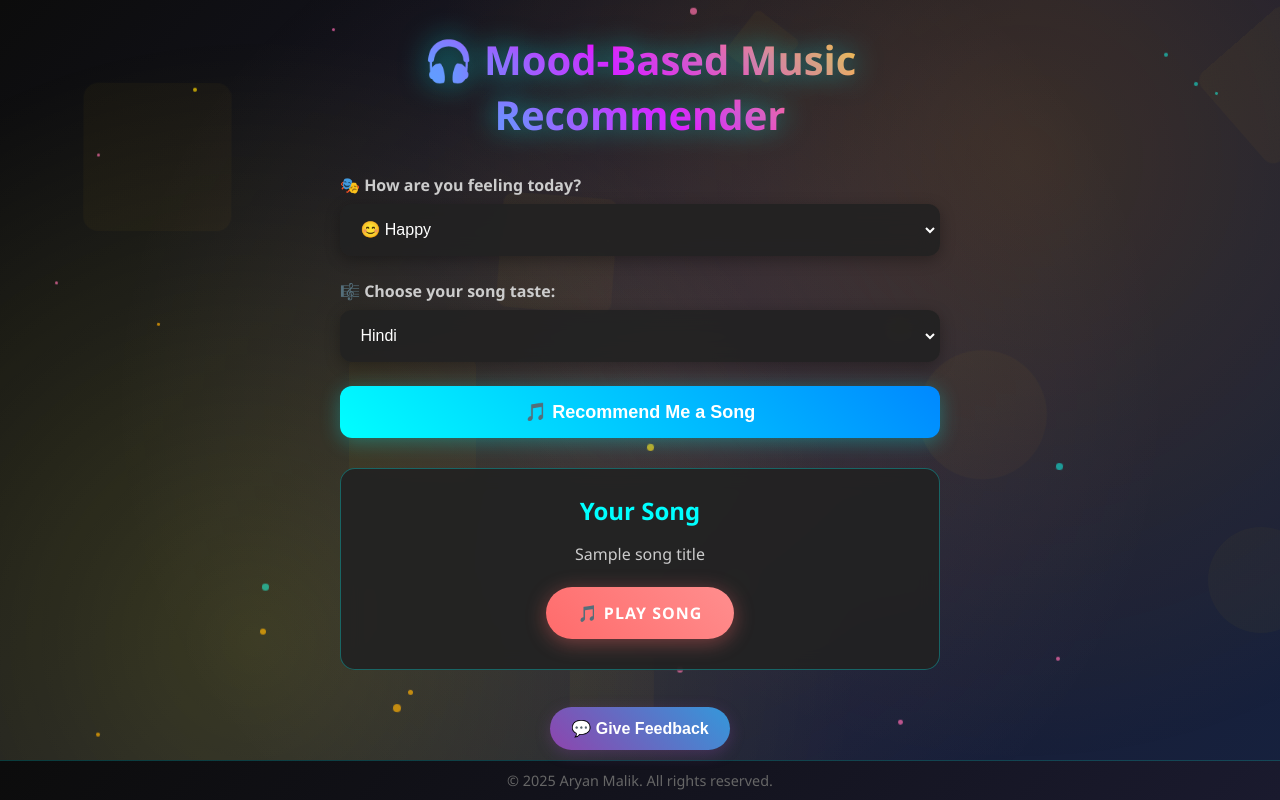
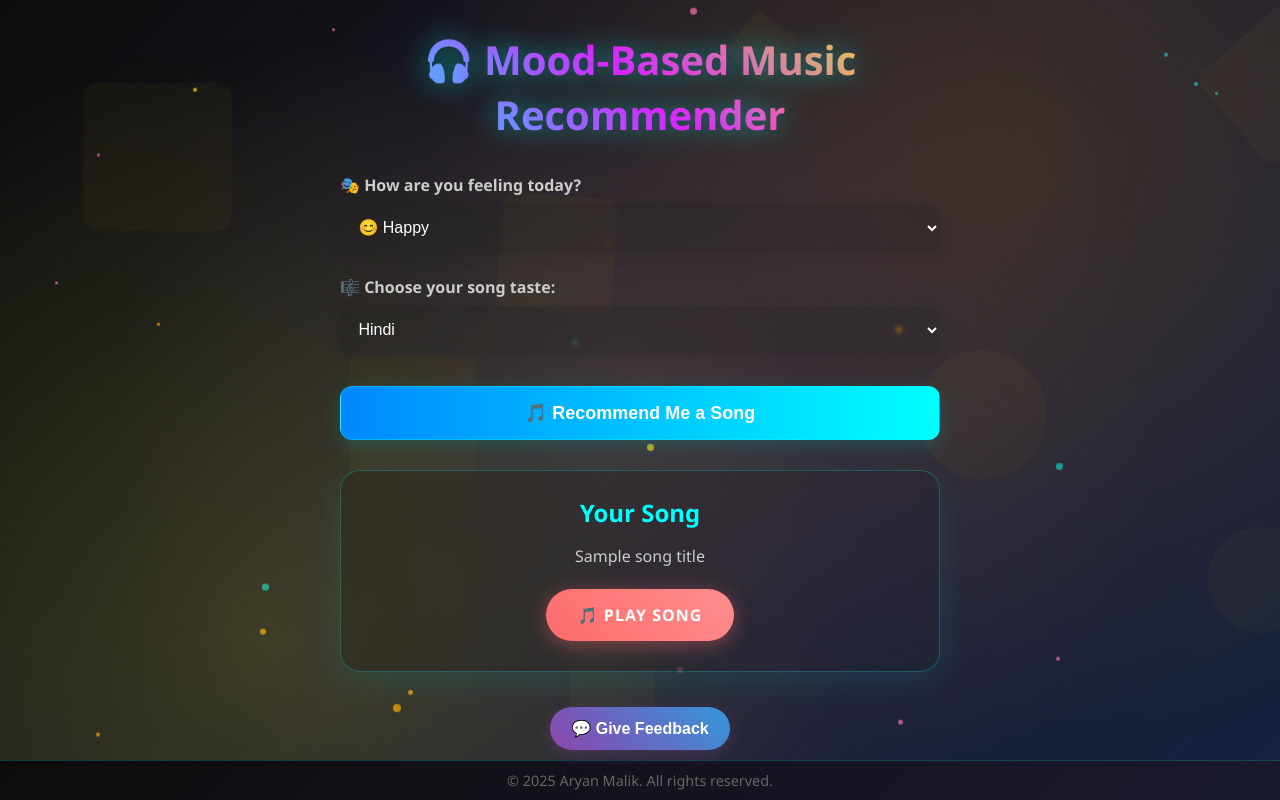
Before and after one commit to aryanmalik-iet/mood-music-recommender, a Flask app: template templates/index.html in a window 1280 px wide. Run offline with Flask 2, Linux system fonts and the light colour scheme; the template is opened without the code that fills it: most values are stand-ins (such as "Sample title", 1, 10 or a date in 2020).

Commit message:
Update style.css

```diff
--- a/static/style.css
+++ b/static/style.css
@@ -61,12 +61,23 @@ select {
     border-radius: 0.75rem;
     width: 100%;
     max-width: 100%;
-    background: rgba(34, 34, 34, 0.9);
+    background: rgba(34, 34, 34, 0.25); /* semi-transparent */
     color: #fff;
-    border: 2px solid transparent;
+    border: none;
     transition: all 0.3s ease;
-    backdrop-filter: blur(10px);
-    box-shadow: 0 0.25rem 0.9375rem rgba(0, 0, 0, 0.3);
+    box-shadow: 0 0.25rem 0.9375rem rgba(0,0,0,0.08);
+    backdrop-filter: blur(2px);
+}
+
+select:focus {
+    outline: none;
+    border: none;
+    box-shadow: 0 0 0.9375rem rgba(0, 255, 255, 0.10);
+}
+
+select:hover {
+    background: rgba(34, 34, 34, 0.18);
+    transform: translateY(-1px);
 }
 
 select:focus {
@@ -87,17 +178,32 @@ select:hover {
     font-weight: 600;
     border-radius: 0.75rem;
     cursor: pointer;
-    background: linear-gradient(45deg, #00ffff, #0088ff);
-    border: none;
+    background: linear-gradient(90deg, #0088ff 0%, #00ffff 100%); /* normal: left to right */
     color: #fff;
-    transition: all 0.3s ease;
+    border: 1.5px solid rgba(0,255,255,0.32);
+    box-shadow: 0 0.375rem 1.2rem rgba(0, 255, 255, 0.18), 0 4px 18px 0 rgba(0,0,0,0.11);
+    /* No blur or backdrop-filter */
+    transition: all 0.3s cubic-bezier(.4,0,.2,1);
     width: 100%;
-    margin: 1.25rem auto;
+    margin: 2rem auto 1.25rem auto;
     display: block;
-    box-shadow: 0 0.25rem 1.25rem rgba(0, 255, 255, 0.3);
     position: relative;
     overflow: hidden;
+    outline: none;
+    transform: none;
 }
+
+.recommend-btn:hover,
+.recommend-btn.hovered {
+    background: linear-gradient(90deg, #00ffff 0%, #0088ff 100%); /* hover: right to left */
+}
+
+.recommend-btn:active {
+    background: rgba(0, 180, 255, 0.16);
+    box-shadow: 0 0.125rem 0.75rem rgba(0, 255, 255, 0.13);
+    transform: translateY(0) scale(0.98);
+}
+
 
 .recommend-btn::before {
     content: '';
@@ -128,11 +234,14 @@ select:hover {
 .result {
     margin-top: 1.875rem;
     padding: 1.5625rem;
-    background: rgba(34, 34, 34, 0.9);
-    border-radius: 0.9375rem;
-    border: 1px solid rgba(0, 255, 255, 0.3);
-    backdrop-filter: blur(10px);
+    background: rgba(34, 34, 34, 0.32); /* lighter, more transparent */
+    border-radius: 1.25rem;
+    border: 1.5px solid rgba(0, 255, 255, 0.25);
+    box-shadow: 0 8px 32px 0 rgba(0, 255, 255, 0.10), 0 2px 8px rgba(0,0,0,0.06);
+    backdrop-filter: blur(24px) saturate(160%);
+    -webkit-backdrop-filter: blur(24px) saturate(160%);
     animation: slideIn 0.5s ease-out;
+    transition: background 0.3s, box-shadow 0.3s;
 }
 
 @keyframes slideIn {
```
Also changed, not shown: other parts of static/style.css (+80 -0 lines).
